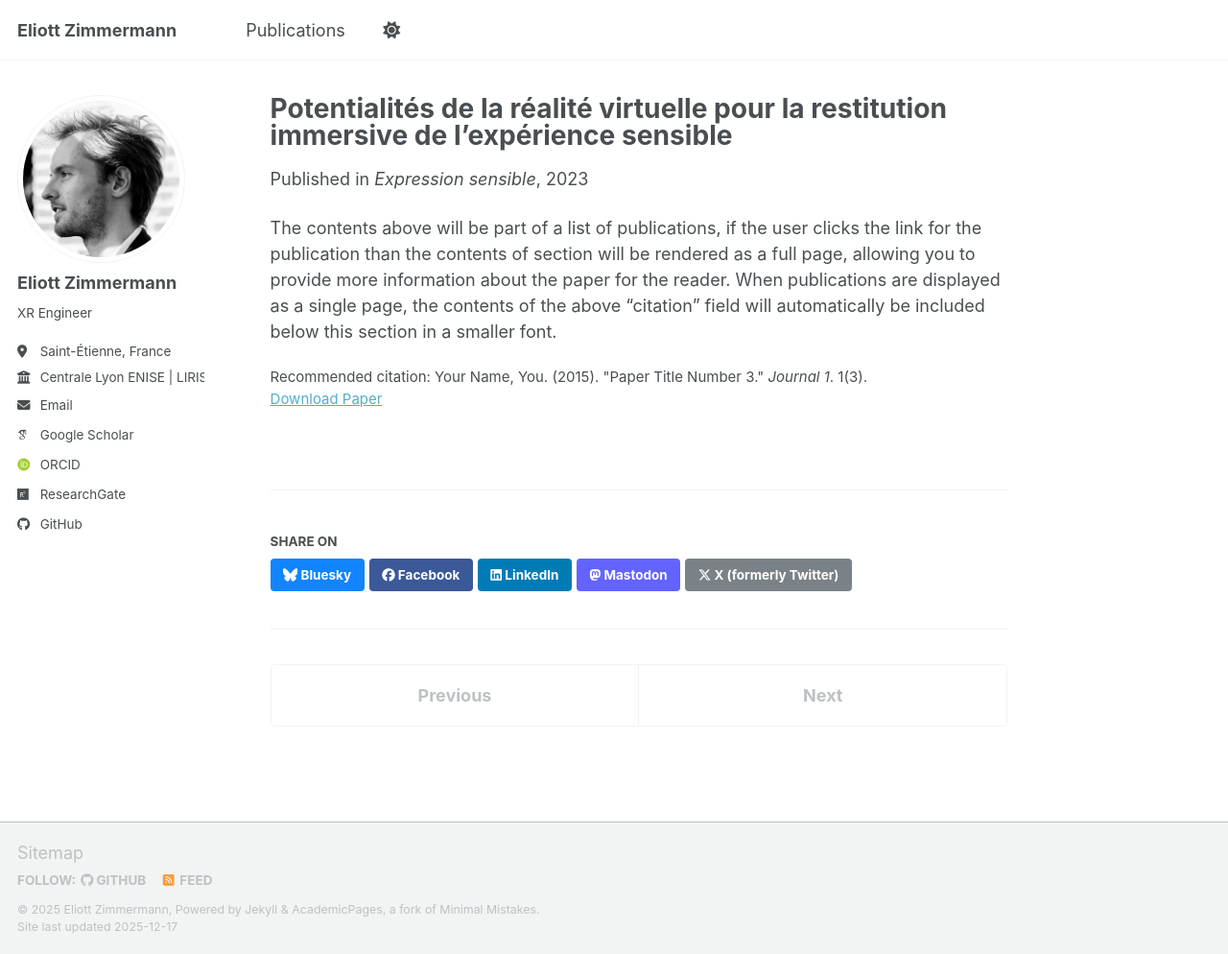
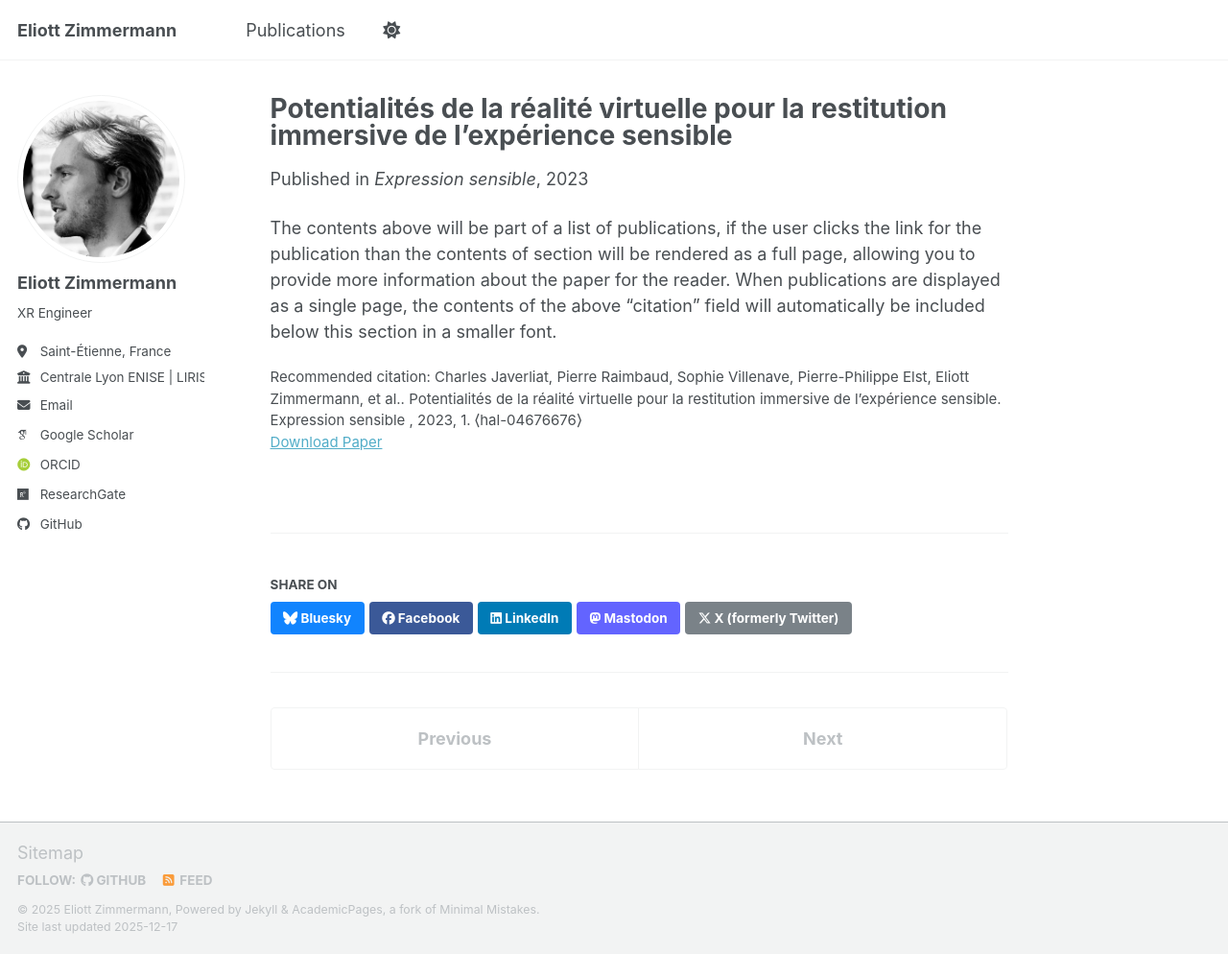
Before and after one commit to eliottzim/eliottzim.github.io, a Jekyll site: the page built from _publications/2023-12-15-potentialites-de-la-realite-virtuelle-pour-la-restitution-immersive-de-l’experience-sensible.md, in a window 1280 px wide and 994 px high. Shown: the whole window at 96% size. Built offline with Jekyll 4.4.1, drawn with Linux system fonts in a browser that asks for light colours; some web fonts are replaced; a script bundle is joined from its source files by our own code; library files that are not in the unit come from our copies.

Commit message:
Fix citation

```diff
--- a/_publications/2023-12-15-potentialites-de-la-realite-virtuelle-pour-la-restitution-immersive-de-l’experience-sensible.md
+++ b/_publications/2023-12-15-potentialites-de-la-realite-virtuelle-pour-la-restitution-immersive-de-l’experience-sensible.md
@@ -7,7 +7,7 @@ excerpt: "En dressant un panorama des techniques existantes pour la capture et l
 date: 2023-12-15
 venue: 'Expression sensible'
 paperurl: 'https://hal.science/hal-04676676/'
-citation: 'Your Name, You. (2015). &quot;Paper Title Number 3.&quot; <i>Journal 1</i>. 1(3).'
+citation: "Charles Javerliat, Pierre Raimbaud, Sophie Villenave, Pierre-Philippe Elst, Eliott Zimmermann, et al.. Potentialités de la réalité virtuelle pour la restitution immersive de l’expérience sensible. Expression sensible , 2023, 1. ⟨hal-04676676⟩"
 ---
 
 The contents above will be part of a list of publications, if the user clicks the link for the publication than the contents of section will be rendered as a full page, allowing you to provide more information about the paper for the reader. When publications are displayed as a single page, the contents of the above "citation" field will automatically be included below this section in a smaller font.
```
